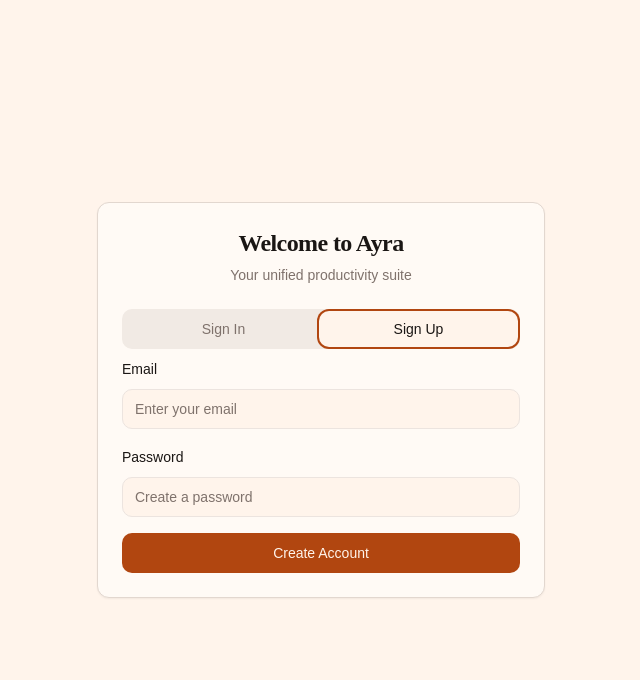
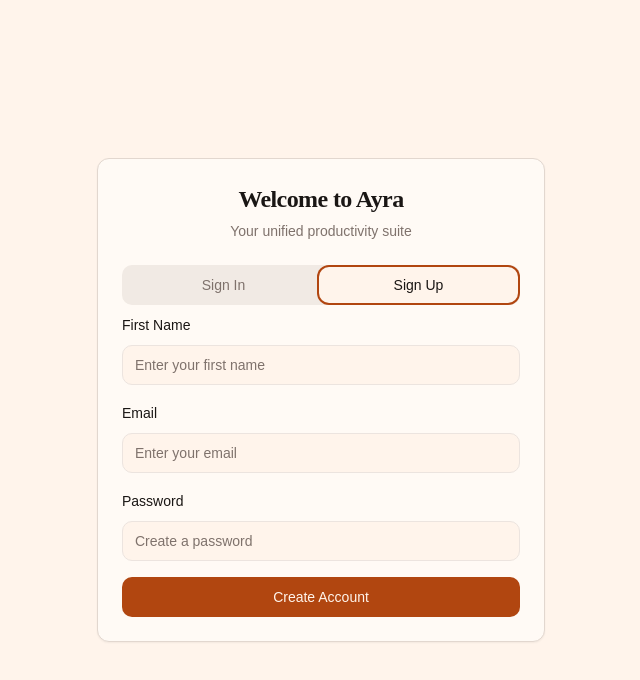
Before and after one commit to info309/DevAyra, a React (Vite) app: page /auth in a window 1280 px wide. Both pictures are taken after a click on the tab "Sign Up". Shown: the top 680 px of the page, without its empty margins (319-959 px from the left). Built offline with nearby package versions, Linux system fonts and the light colour scheme; a web font is replaced by a local one.

Commit message:
Add first name to sign up
Update the sign up form to include a field for the user's first name.

```diff
--- a/src/contexts/AuthContext.tsx
+++ b/src/contexts/AuthContext.tsx
@@ -7,7 +7,7 @@ interface AuthContextType {
   session: Session | null;
   loading: boolean;
   signIn: (email: string, password: string) => Promise<{ error: any }>;
-  signUp: (email: string, password: string) => Promise<{ error: any }>;
+  signUp: (email: string, password: string, firstName?: string) => Promise<{ error: any }>;
   signOut: () => Promise<void>;
 }
 
@@ -54,14 +54,17 @@ export const AuthProvider: React.FC<{ children: React.ReactNode }> = ({ children
     return { error };
   };
 
-  const signUp = async (email: string, password: string) => {
+  const signUp = async (email: string, password: string, firstName?: string) => {
     const redirectUrl = `${window.location.origin}/`;
 
     const { error } = await supabase.auth.signUp({
       email,
       password,
       options: {
-        emailRedirectTo: redirectUrl
+        emailRedirectTo: redirectUrl,
+        data: {
+          first_name: firstName
+        }
       }
     });
     return { error };
--- a/src/pages/Auth.tsx
+++ b/src/pages/Auth.tsx
@@ -10,6 +10,7 @@ import { Alert, AlertDescription } from '@/components/ui/alert';
 import { useToast } from '@/hooks/use-toast';
 
 const Auth = () => {
+  const [firstName, setFirstName] = useState('');
   const [email, setEmail] = useState('');
   const [password, setPassword] = useState('');
   const [loading, setLoading] = useState(false);
@@ -54,7 +55,7 @@ const Auth = () => {
     setLoading(true);
     setError('');
 
-    const { error } = await signUp(email, password);
+    const { error } = await signUp(email, password, firstName);
 
     if (error) {
       setError(error.message);
@@ -125,6 +126,17 @@ const Auth = () => {
             <TabsContent value="signup">
               <form onSubmit={handleSignUp} className="space-y-4">
                 <div className="space-y-2">
+                  <Label htmlFor="signup-firstname">First Name</Label>
+                  <Input
+                    id="signup-firstname"
+                    type="text"
+                    placeholder="Enter your first name"
+                    value={firstName}
+                    onChange={(e) => setFirstName(e.target.value)}
+                    required
+                  />
+                </div>
+                <div className="space-y-2">
                   <Label htmlFor="signup-email">Email</Label>
                   <Input
                     id="signup-email"
```
